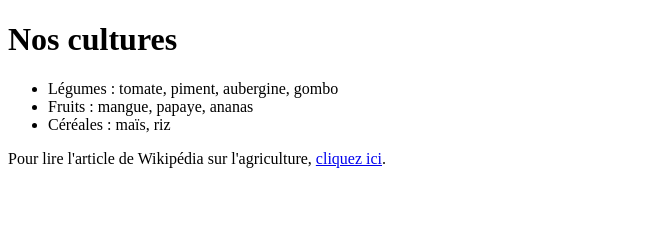
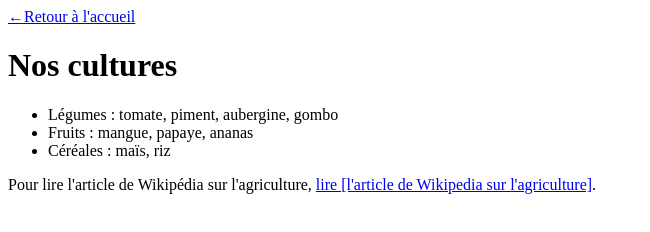
Before and after one commit to Osmose24/Projet-PlanEvo, a plain HTML site: page niveau-1-graine/04-liens/cultures.html in a window 1280 px wide. Shown: the whole page, without its empty margins (0-650 px from the left). Drawn offline with Linux system fonts and the light colour scheme.

Commit message:
partie 4-1

```diff
--- a/niveau-1-graine/04-liens/cultures.html
+++ b/niveau-1-graine/04-liens/cultures.html
@@ -7,7 +7,7 @@
 </head>
 <body>
   <!-- TODO 3 : ajoutez ici un lien "← Retour à l'accueil" vers index.html -->
-
+<a href="index.html">←Retour à l'accueil</a>
   <h1>Nos cultures</h1>
   <ul>
     <li>Légumes : tomate, piment, aubergine, gombo</li>
@@ -19,7 +19,7 @@
        le texte du lien décrive à lui seul sa destination. -->
   <p>
     Pour lire l'article de Wikipédia sur l'agriculture,
-    <a href="https://fr.wikipedia.org/wiki/Agriculture">cliquez ici</a>.
+    <a href="https://fr.wikipedia.org/wiki/Agriculture">lire [l'article de Wikipedia sur l'agriculture]</a>.
   </p>
 </body>
 </html>
```
